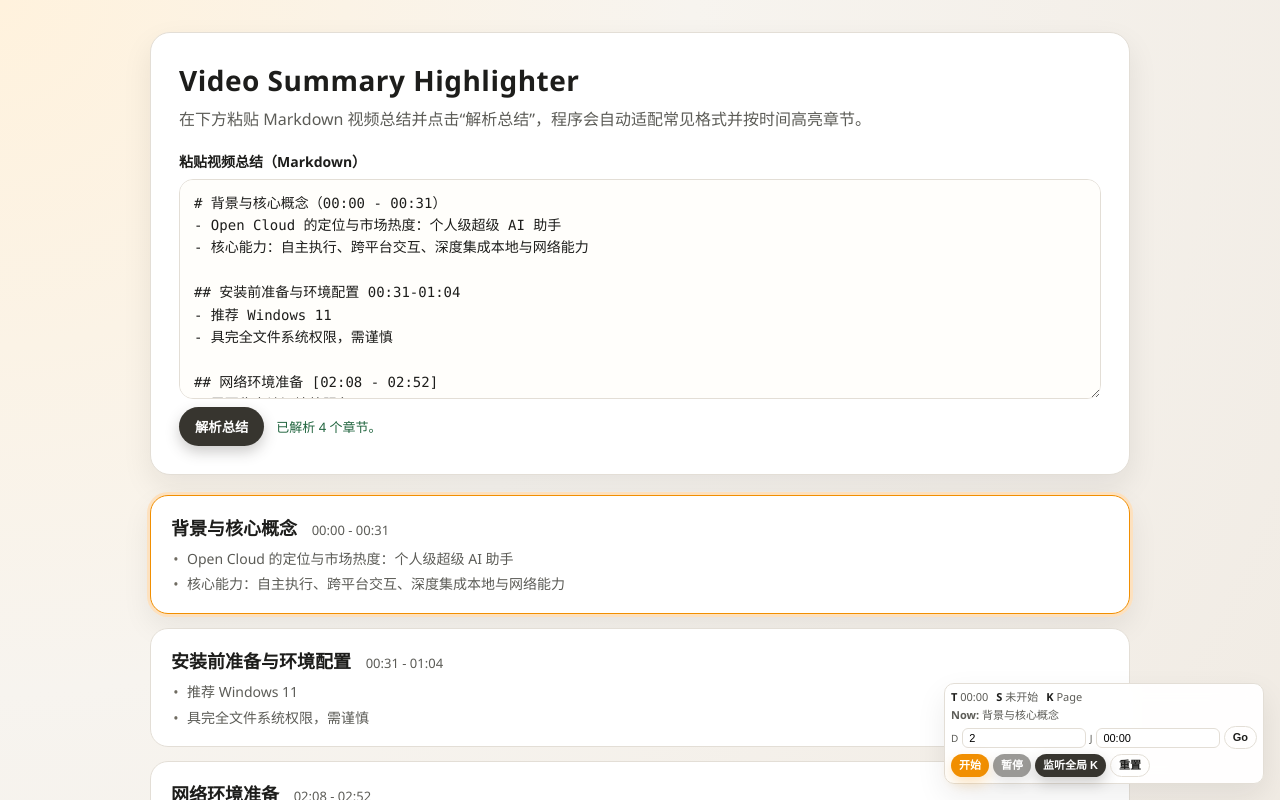
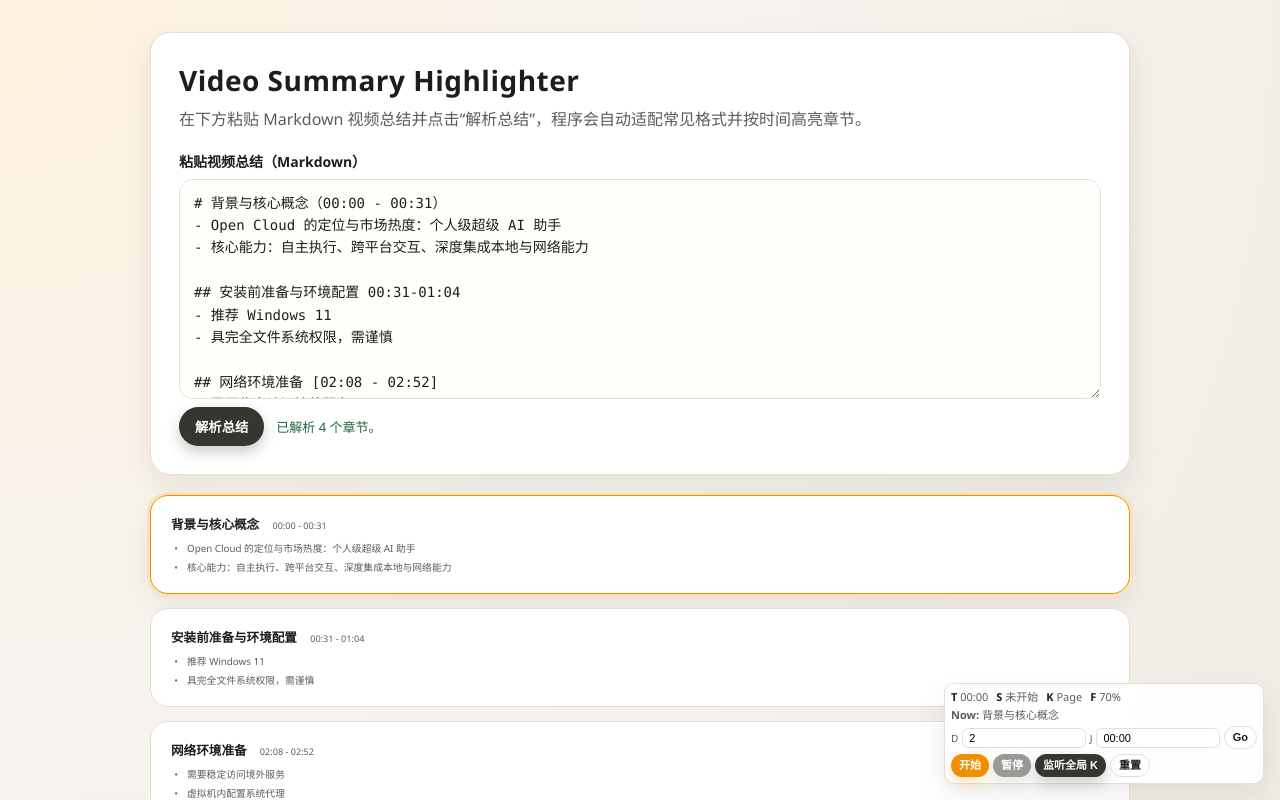
Before and after one commit to mukeke88/HighlightVideoSummarySync, a Vue app: page / in a window 1280 px wide. Shown: the top 800 px of the page. Built offline with nearby package versions, Linux system fonts and the light colour scheme.

Commit message:
can use ctrl+mouse wheel to adjust font size

```diff
--- a/src/App.vue
+++ b/src/App.vue
@@ -38,6 +38,7 @@
   hotkeyMode: "page",
   parseMessage: "",
   parseError: "",
+  contentFontScale: 1,
 });
 
 const markdownInput = ref(SAMPLE_MARKDOWN);
@@ -287,6 +288,8 @@
   return "Shortcut";
 });
 
+const contentFontScaleLabel = computed(() => `${Math.round(state.contentFontScale * 100)}%`);
+
 const sectionRefs = new Map();
 const setSectionRef = (id, el) => {
   if (el) {
@@ -397,6 +400,19 @@
   }
 };
 
+const clamp = (value, min, max) => Math.min(max, Math.max(min, value));
+
+const onCtrlWheel = (event) => {
+  if (!event.ctrlKey && !event.metaKey) return;
+  event.preventDefault();
+  const delta = event.deltaY < 0 ? 0.05 : -0.05;
+  state.contentFontScale = clamp(
+    Number((state.contentFontScale + delta).toFixed(2)),
+    0.7,
+    2
+  );
+};
+
 watch(
   () => activeSection.value?.id,
   async (id) => {
@@ -411,8 +427,13 @@
 
 onMounted(() => {
   state.jumpTo = "00:00";
+  const savedScale = Number(localStorage.getItem("content-font-scale"));
+  if (!Number.isNaN(savedScale)) {
+    state.contentFontScale = clamp(savedScale, 0.7, 2);
+  }
   applyMarkdown();
   window.addEventListener("keydown", onGlobalKeydown, true);
+  window.addEventListener("wheel", onCtrlWheel, { passive: false });
   if (hasNativeHotkeyBridge()) {
     window.hotkeyBridge
       .getMode()
@@ -430,6 +451,7 @@
 onBeforeUnmount(() => {
   stopTimer();
   window.removeEventListener("keydown", onGlobalKeydown, true);
+  window.removeEventListener("wheel", onCtrlWheel);
   if (disposeNativeHotkeyListener) {
     disposeNativeHotkeyListener();
     disposeNativeHotkeyListener = null;
@@ -438,6 +460,13 @@
     window.hotkeyBridge.setMonitoring(false);
   }
 });
+
+watch(
+  () => state.contentFontScale,
+  (value) => {
+    localStorage.setItem("content-font-scale", String(value));
+  }
+);
 </script>
 
 <template>
@@ -468,6 +497,7 @@
         <span><b>T</b> {{ formatClock(state.elapsed) }}</span>
         <span><b>S</b> {{ statusLabel }}</span>
         <span><b>K</b> {{ hotkeyModeLabel }}</span>
+        <span><b>F</b> {{ contentFontScaleLabel }}</span>
         <span v-if="state.status === 'countdown'"><b>CD</b> {{ state.countdown.toFixed(1) }}s</span>
       </div>
       <div class="dock-section-inline">
@@ -494,7 +524,7 @@
       </div>
     </aside>
 
-    <section class="timeline">
+    <section class="timeline" :style="{ '--content-font-scale': state.contentFontScale }">
       <article
         v-for="section in sections"
         :key="section.id"
--- a/src/style.css
+++ b/src/style.css
@@ -206,6 +206,7 @@
 }
 
 .timeline {
+  --content-font-scale: 1;
   display: grid;
   gap: 14px;
 }
@@ -225,13 +226,13 @@
 
 .section h3 {
   margin: 0 0 6px;
-  font-size: 18px;
+  font-size: calc(18px * var(--content-font-scale));
 }
 
 .section h3 span {
   color: var(--muted);
   font-weight: 500;
-  font-size: 13px;
+  font-size: calc(13px * var(--content-font-scale));
   margin-left: 10px;
 }
 
@@ -244,7 +245,7 @@
 .section-item {
   color: var(--muted);
   line-height: 1.55;
-  font-size: 14px;
+  font-size: calc(14px * var(--content-font-scale));
   display: flex;
   gap: 6px;
   align-items: flex-start;
```
